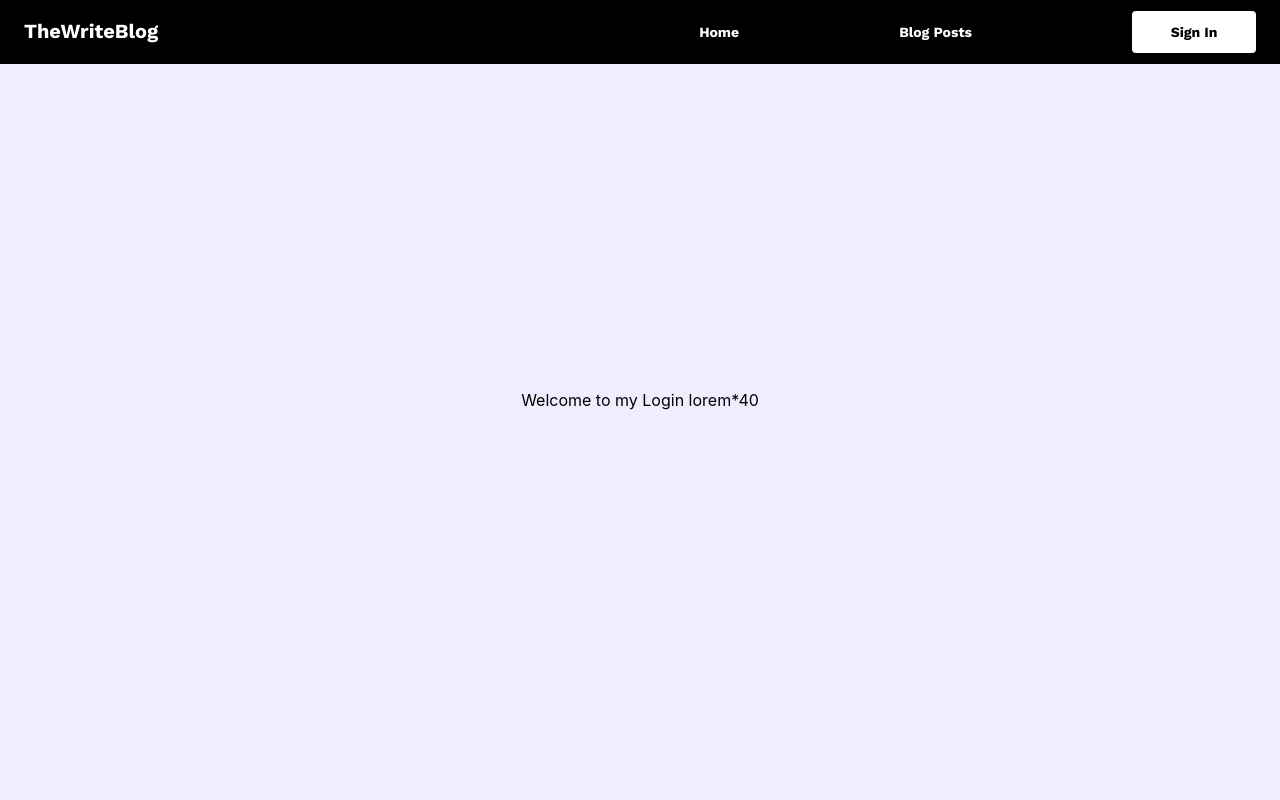
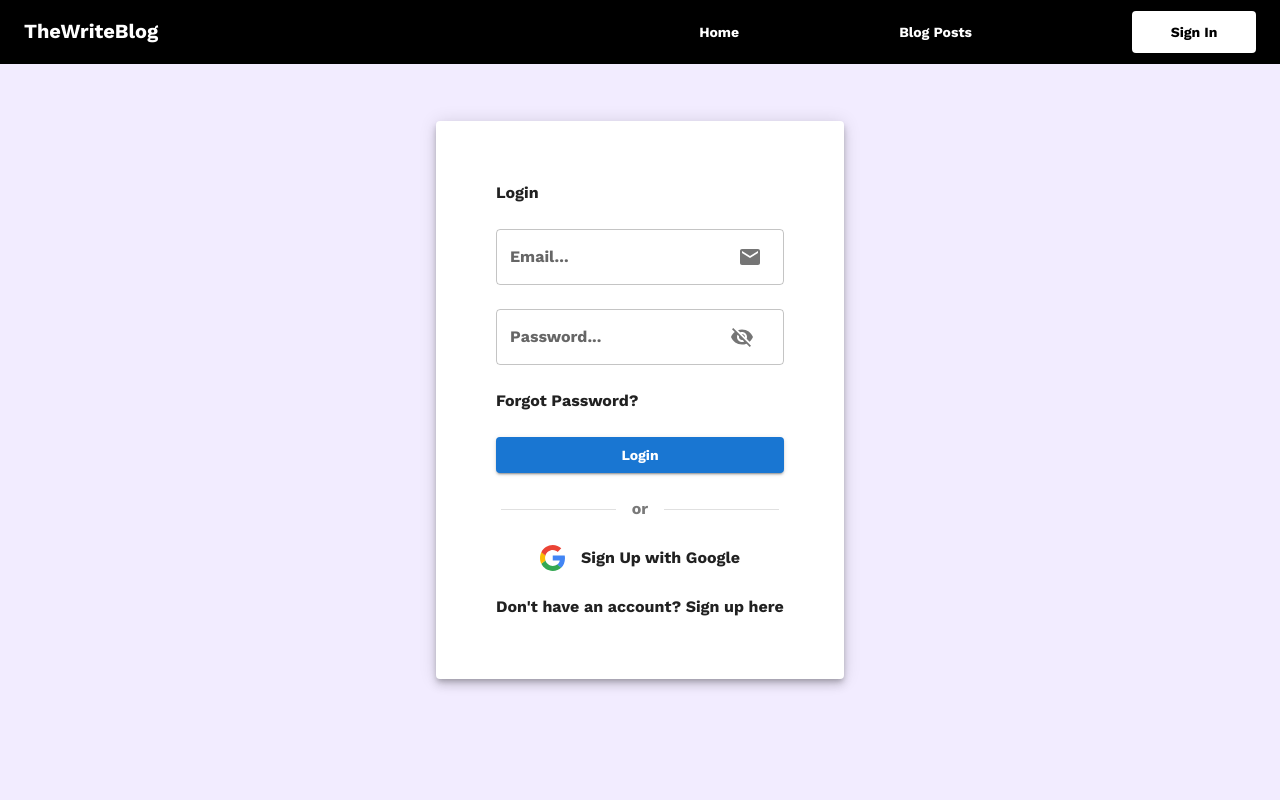
Before and after one commit to Proton-number/ThewriteBlog, a React (Vite) app: page /Login in a window 1280 px wide. Shown: the top 800 px of the page. Built offline with nearby package versions, Linux system fonts and the light colour scheme.

Commit message:
Updated App.jsx to include SingleBlog route, modified Featured.jsx and Blogs.jsx components, added new Login.jsx component, created SingleBlog.jsx page, and updated blogStore.jsx to include fetchFeaturedBlogPosts and fetchBlogPosts functions.

```diff
--- a/src/App.jsx
+++ b/src/App.jsx
@@ -5,6 +5,7 @@ import { BrowserRouter as Router, Routes, Route } from "react-router-dom";
 import Nav from "./Components/Nav";
 import MobileNav from "./Components/MobileNav";
 import Footer from "./Components/Footer";
+import SingleBlog from "./Pages/SingleBlog";
 
 // Lazy loaded components
 const Home = lazy(() => import("./Pages/Home"));
@@ -29,6 +30,7 @@ function App() {
             <Route path="/" element={<Home />} />
             <Route path="/Blogs" element={<Blogs />} />
             <Route path="/Login" element={<Login />} />
+            <Route path="/singleBlog/:slug" element={<SingleBlog />} />
           </Routes>
 
           <Footer />
--- a/src/Components/Featured.jsx
+++ b/src/Components/Featured.jsx
@@ -5,11 +5,11 @@ import Grid from "@mui/material/Grid2";
 import { motion } from "framer-motion";
 
 function Featured() {
-  const { blogPost, fetchBlogPosts } = blogStore();
+  const { blogPost, fetchFeaturedBlogPosts } = blogStore();
 
   useEffect(() => {
-    fetchBlogPosts(); // Fetch blog posts when component loads
-  }, [fetchBlogPosts]);
+    fetchFeaturedBlogPosts(); // Fetch blog posts when component loads
+  }, [fetchFeaturedBlogPosts]);
 
   return (
     <Stack
@@ -28,12 +28,16 @@ function Featured() {
       }}
       viewport={{ once: false, amount: 0.22 }}
       sx={{
-        height: "100vh",
         padding: "30px",
       }}
     >
       <Typography variant="h2">Featured</Typography>
-      <Grid spacing={8} sx={{ padding: "20px" }} container>
+      <Grid
+        spacing={8}
+        sx={{ padding: "20px" }}
+        justifyContent="center"
+        container
+      >
         {blogPost &&
           blogPost.map((post, index) => (
             <Grid xs={12} sm={6} md={4} lg={2.4} item key={index}>
@@ -44,16 +48,16 @@ function Featured() {
                     overflow: "hidden",
                     width: {
                       sm: "280px",
-                      lg: "400px",
+                      lg: "300px",
                     },
                     height: {
                       sm: "280px",
-                      lg: "400px",
+                      lg: "300px",
                     },
                     cursor: "pointer",
                   }}
                 >
-                  {post.mainImage && (
+                  {post?.mainImage && (
                     <Box
                       component={motion.img}
                       transition={{ duration: 0.3 }}
@@ -63,18 +67,18 @@ function Featured() {
                         height: "100%",
                         objectFit: "cover",
                       }}
-                      src={post.mainImage.asset.url}
-                      alt={post.mainImage.alt}
+                      src={post?.mainImage?.asset?.url}
+                      alt={post?.mainImage?.alt}
                     />
                   )}
                 </Box>
                 <Stack>
-                  <Typography variant="h6">{post.title}</Typography>
+                  <Typography variant="h6">{post?.title}</Typography>
                   <Typography variant="subtitle2">
-                    {post.description}
+                    {post?.description}
                   </Typography>
                   <Typography variant="subtitle2">
-                    {post.author.name}
+                    {post?.author?.name}
                   </Typography>
                 </Stack>
               </Stack>
--- a/src/Pages/Blogs.jsx
+++ b/src/Pages/Blogs.jsx
@@ -1,19 +1,95 @@
-import React from "react";
+import React, { useEffect } from "react";
 import { Box, Typography, Stack } from "@mui/material";
+import { blogStore } from "../Store/blogStore";
+import Grid from "@mui/material/Grid2";
+import { motion } from "framer-motion";
+import { Link } from "react-router-dom";
 
 function Blogs() {
+  const { blogPost, fetchBlogPosts } = blogStore();
+
+  useEffect(() => {
+    fetchBlogPosts(); // Fetch blog posts when component loads
+  }, [fetchBlogPosts]);
+
   return (
     <Box
       sx={{
-        height: "100vh",
         display: "flex",
-        justifyContent: "center",
         alignItems: "center",
         backgroundColor: "#f2ecff",
-        color: "black",
       }}
     >
-      Welcome to my blogs lorem*40
+      <Box
+        sx={{
+          color: "black",
+          padding: "30px",
+          marginTop: "80px",
+        }}
+      >
+        <Grid spacing={8} justifyContent="center" container>
+          {blogPost &&
+            blogPost.map((post, index) => (
+              <Grid
+                item
+                key={index}
+                sx={{
+                  // Center the first row, left align others
+                  display: "flex",
+                  justifyContent: index < 3 ? "center" : "flex-start",
+                }}
+              >
+                <Link
+                  to={"/singleBlog/" + post?.slug?.current}
+                  style={{ color: "inherit", textDecoration: "none" }}
+                  key={post?.slug?.current}
+                >
+                  <Stack spacing={2}>
+                    <Box
+                      component={motion.div}
+                      sx={{
+                        overflow: "hidden",
+                        width: {
+                          sm: "280px",
+                          lg: "320px",
+                        },
+                        height: {
+                          sm: "280px",
+                          lg: "320px",
+                        },
+                        cursor: "pointer",
+                      }}
+                    >
+                      {post?.mainImage && (
+                        <Box
+                          component={motion.img}
+                          transition={{ duration: 0.3 }}
+                          whileHover={{ scale: 1.05 }}
+                          sx={{
+                            width: "100%",
+                            height: "100%",
+                            objectFit: "cover",
+                          }}
+                          src={post?.mainImage?.asset?.url}
+                          alt={post?.mainImage?.alt}
+                        />
+                      )}
+                    </Box>
+                    <Stack>
+                      <Typography variant="h6">{post?.title}</Typography>
+                      <Typography variant="subtitle2">
+                        {post?.description}
+                      </Typography>
+                      <Typography variant="subtitle2">
+                        {post?.author?.name}
+                      </Typography>
+                    </Stack>
+                  </Stack>
+                </Link>
+              </Grid>
+            ))}
+        </Grid>
+      </Box>
     </Box>
   );
 }
--- a/src/Pages/Login.jsx
+++ b/src/Pages/Login.jsx
@@ -1,7 +1,28 @@
 import React from "react";
-import { Box, Typography, Stack } from "@mui/material";
+import {
+  Typography,
+  Stack,
+  Box,
+  Button,
+  TextField,
+  Paper,
+  Divider,
+  IconButton,
+  Alert,
+} from "@mui/material";
+import EmailIcon from "@mui/icons-material/Email";
+import InputAdornment from "@mui/material/InputAdornment";
+import Visibility from "@mui/icons-material/Visibility";
+import VisibilityOff from "@mui/icons-material/VisibilityOff";
+import { loginStore } from "../Store/loginStore";
 
 function Login() {
+  const {
+    loginShowPassword,
+    setLoginShowPassword,
+    signinShowPassword,
+    setSigninShowPassword,
+  } = loginStore();
   return (
     <Box
       sx={{
@@ -13,7 +34,97 @@ function Login() {
         color: "black",
       }}
     >
-      Welcome to my Login lorem*40
+      <Paper elevation={6} sx={{ padding: { xs: "24px", sm: "30px", lg: "60px" } }}>
+        <Stack spacing={3}>
+          <Typography>Login</Typography>
+          <TextField
+            InputProps={{
+              endAdornment: (
+                <InputAdornment position="start">
+                  <EmailIcon />
+                </InputAdornment>
+              ),
+              inputProps: {
+                style: {
+                  color: "black",
+                },
+              },
+            }}
+            label={"Email..."}
+            type="email"
+          />
+          <TextField
+            InputProps={{
+              endAdornment: (
+                <InputAdornment position="start">
+                  {loginShowPassword ? (
+                    <IconButton
+                      onClick={() => {
+                        setLoginShowPassword(false);
+                      }}
+                    >
+                      <VisibilityOff />
+                    </IconButton>
+                  ) : (
+                    <IconButton
+                      onClick={() => {
+                        setLoginShowPassword(true);
+                      }}
+                    >
+                      <Visibility />
+                    </IconButton>
+                  )}
+                </InputAdornment>
+              ),
+              inputProps: {
+                style: {
+                  color: "black",
+                },
+              },
+            }}
+            label={"Password..."}
+            type={loginShowPassword ? "password" : "text"}
+          />
+          <Typography>Forgot Password?</Typography>
+          <Button variant="contained" sx={{ textTransform: "none" }}>
+            Login
+          </Button>
+
+          <Stack
+            spacing={2}
+            direction="row"
+            sx={{
+              display: "flex",
+              alignItems: "center",
+              justifyContent: "center",
+            }}
+          >
+            <Divider sx={{ width: "40%" }} />
+            <Typography sx={{ opacity: "60%" }}>or</Typography>
+            <Divider sx={{ width: "40%" }} />
+          </Stack>
+          <Stack
+            direction="row"
+            sx={{
+              justifyContent: "center",
+              alignItems: "center",
+              cursor: "pointer",
+            }}
+            spacing={2}
+          >
+            <Box
+              component="img"
+              src="/Google.svg"
+              alt="google-logo"
+              sx={{ width: "25px" }}
+            />
+            <Typography> Sign Up with Google</Typography>
+          </Stack>
+          <Typography>
+            Don't have an account? <span>Sign up here</span>
+          </Typography>
+        </Stack>
+      </Paper>
     </Box>
   );
 }
--- a/src/Pages/SingleBlog.jsx
+++ b/src/Pages/SingleBlog.jsx
@@ -1,11 +1,20 @@
-import React from 'react'
+import React from "react";
+import { Link, useParams } from "react-router-dom";
+import { Box, Typography, Stack } from "@mui/material";
 
 function SingleBlog() {
+  const { slug } = useParams();
   return (
-    <div>
-
-    </div>
-  )
+    <Box
+      sx={{
+        display: "flex",
+        alignItems: "center",
+        backgroundColor: "#f2ecff",
+        height: "100vh",
+      }}
+      >
+    </Box>
+  );
 }
 
-export default SingleBlog
+export default SingleBlog;
--- a/src/Store/blogStore.jsx
+++ b/src/Store/blogStore.jsx
@@ -4,7 +4,9 @@ import sanityClient from "../client";
 export const blogStore = create((set) => ({
   blogPost: null,
 
-  fetchBlogPosts: async () => {
+  //for the fetaured posts
+
+  fetchFeaturedBlogPosts: async () => {
     try {
       const query = `*[_type == "post"] | order(_createdAt asc) [0...5]{
         title, description,  author ->{
@@ -24,4 +26,26 @@ export const blogStore = create((set) => ({
       console.error("Error fetching blog posts:", error);
     }
   },
+
+  //for the blog post page
+
+  fetchBlogPosts: async () => {
+    try {
+      const query = `*[_type == "post"] | order(_createdAt asc) {
+        title, description,  author ->{
+        name,
+        nickname
+      }, slug, mainImage{asset->{_id, url}, alt}, body
+      }`;
+
+      const response = await sanityClient.fetch(query);
+      if (!response || response.length === 0) {
+        console.log("No blog posts found.");
+      } else {
+        set({ blogPost: response });
+      }
+    } catch (error) {
+      console.error("Error fetching blog posts:", error);
+    }
+  },
 }));
--- /dev/null
+++ b/src/Store/loginStore.jsx
@@ -0,0 +1,9 @@
+import { create } from "zustand";
+
+export const loginStore = create((set) => ({
+  loginShowPassword: true,
+  setLoginShowPassword: (loginShowPassword) => set({ loginShowPassword }),
+
+  signinShowPassword: true,
+  setSigninShowPassword: (loginShowPassword) => set({ loginShowPassword }),
+}));
```
Also changed, not shown: public/Google.svg (added).
